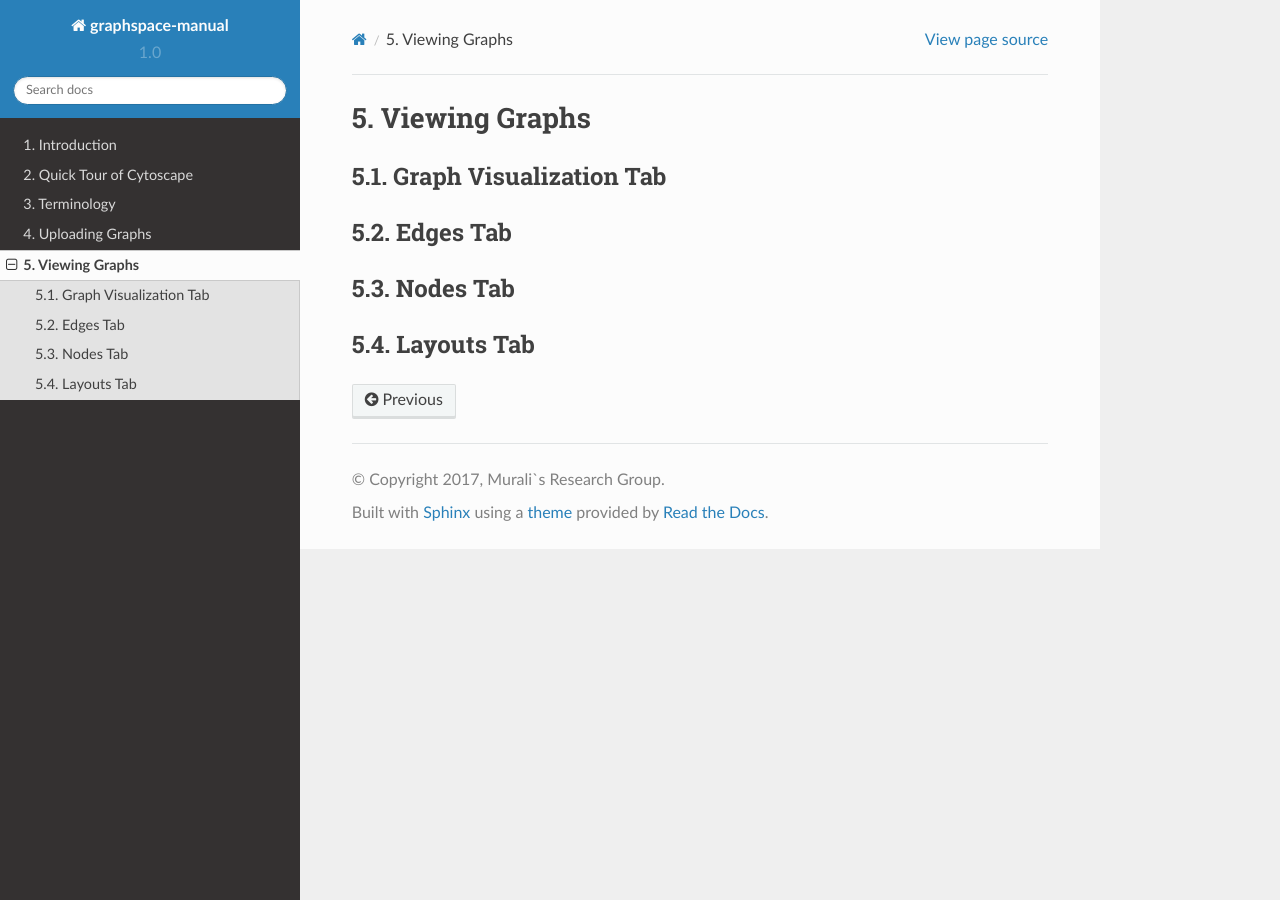
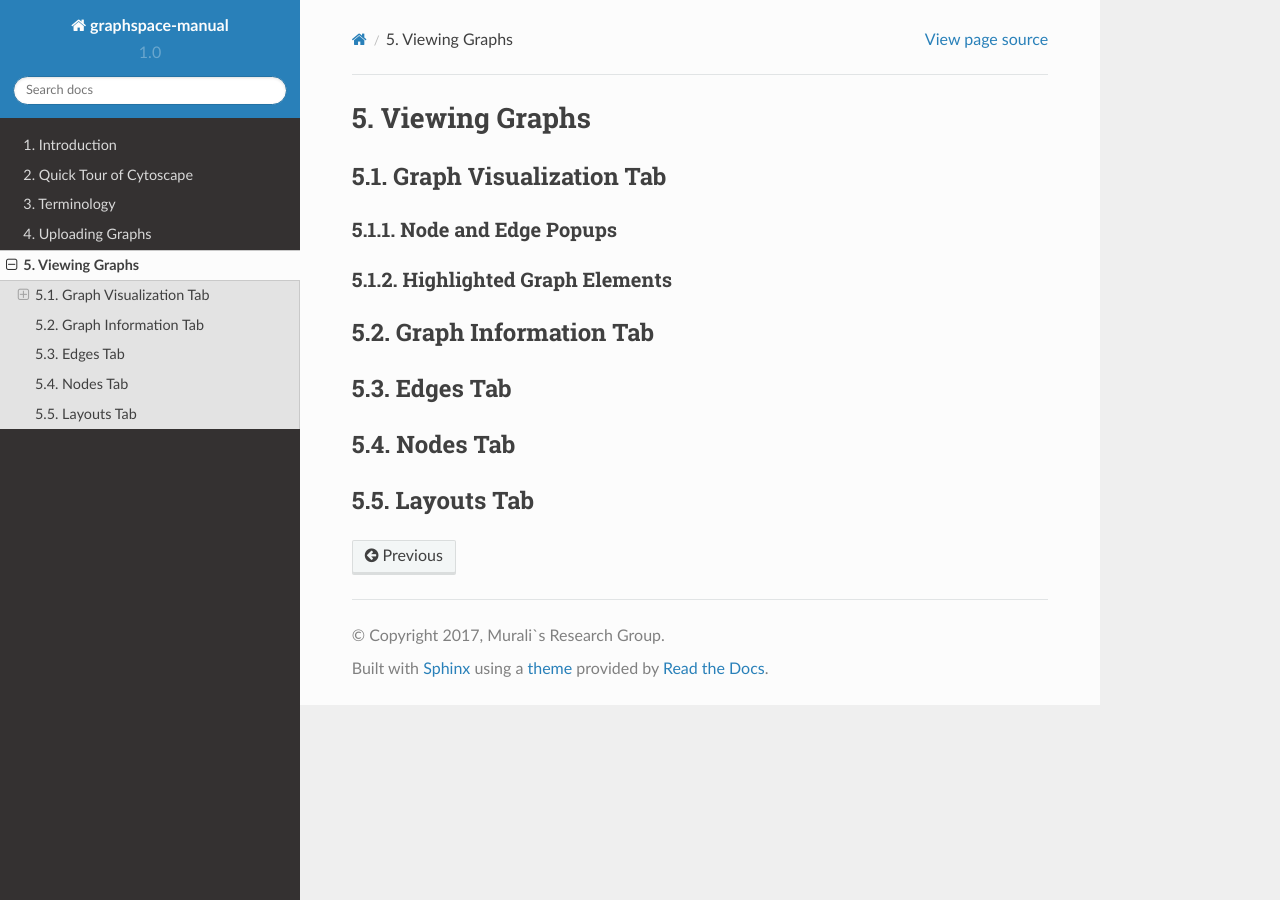
Before and after one commit to adbharadwaj/graphspace-manual, a Sphinx documentation site: the page built from docs/Viewing_Graphs.md, in a window 1280 px wide. Built offline with Sphinx 7.4.7 and the Read the Docs theme 2.0.0, drawn with Linux system fonts in a browser that asks for light colours.

Commit message:
Update Viewing_Graphs.md

```diff
--- a/docs/Viewing_Graphs.md
+++ b/docs/Viewing_Graphs.md
@@ -1,6 +1,12 @@
 # Viewing Graphs
 
 ## Graph Visualization Tab
+
+### Node and Edge Popups
+
+### Highlighted Graph Elements
+
+## Graph Information Tab
 
 ## Edges Tab
 
```
